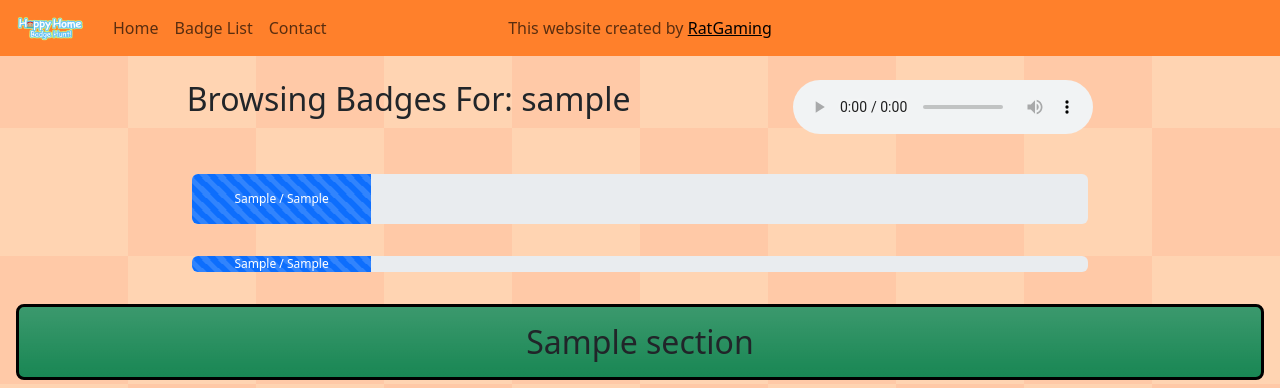
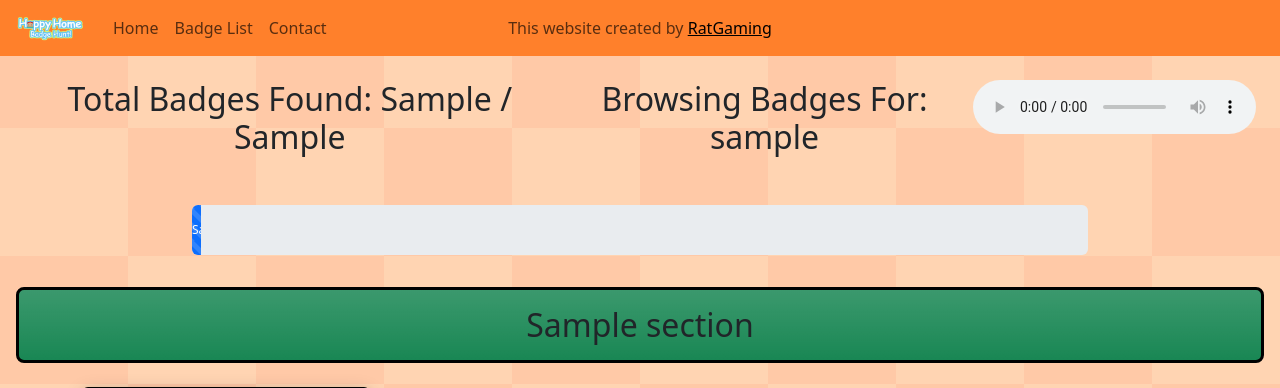
Before and after one commit to blackm-97/Happy-Home-Website, a Flask app: template templates/badgesresponse.html in a window 1280 px wide. Shown: the top 388 px of the page. Run offline with Flask 3, Linux system fonts and the light colour scheme; the template is opened without the code that fills it: most values are stand-ins (such as "Sample title", 1, 10 or a date in 2020); grey boxes marked "Sample" are stand-in pictures; some libraries are stand-ins or nearby versions.

Commit message:
Progress Bar Complete

```diff
--- /dev/null
+++ b/TODO.txt
@@ -0,0 +1,4 @@
+1. Get a working Contact Page
+2. Fix placeholder title page image
+3. Get progress bars working
+4. Fanart Page
--- a/static/styles.css
+++ b/static/styles.css
@@ -136,10 +136,6 @@
       width: 100%;
     }
 
-    .progress-bar{
-      width: 20%;
-    }
-
 
     /* All custom difficulty colors */
 
--- a/templates/badgesresponse.html
+++ b/templates/badgesresponse.html
@@ -2,7 +2,9 @@
 {% block content %}
     <header class="d-flex justify-content-evenly text-center m-4">
         <!--Rarest Badges Go Here-->
-
+        <h2>
+            Total Badges Found: {{gameData['totFoundBadges']}} / {{gameData['totBadges']}}
+        </h2>
         <h2>Browsing Badges For: {{userName}}</h2>
         <audio controls autoplay id="browse_music">
             <source src="/static/music/TrophyGallery.mp3" type="audio/mpeg">
@@ -10,12 +12,12 @@
     </header>
 
     <div class="progress-bar-container d-flex m-auto flex-column justify-content-center align-items-center">
-        <div class="progress text-center m-3" role="progressbar" aria-label="Progress Bar" aria-valuenow="{{gameData['totFoundBadges']}}" aria-valuemin="0" aria-valuemax="{{gameData['totBadges']}}" style="height: 50px">
-            <div class="progress-bar progress-bar-striped progress-bar-animated"> {{gameData['totFoundBadges']}} / {{gameData['totBadges']}}</div>
-        </div>
+        <!-- <div class="progress text-center m-3" role="progressbar" aria-label="Progress Bar" aria-valuenow="{{gameData['totFoundBadges']}}" aria-valuemin="0" aria-valuemax="{{gameData['totBadges']}}" style="height: 50px;">
+            <div class="progress-bar progress-bar-striped progress-bar-animated" style="width: {{ gameData['badgePercent'] }}%;"> {{gameData['totFoundBadges']}} / {{gameData['totBadges']}}</div>
+        </div> -->
 
-        <div class="progress text-center m-3" role="progressbar" aria-label="Progress Bar" aria-valuenow="{{gameData['totFoundBadges']}}" aria-valuemin="0" aria-valuemax="{{gameData['totBadges']}}">
-            <div class="progress-bar progress-bar-striped progress-bar-animated"> {{gameData['foundCanonBadges']}} / {{gameData['canonBadges']}}</div>
+        <div class="progress text-center m-3" role="progressbar" aria-label="Progress Bar" aria-valuenow="{{gameData['foundCanonBadges']}}" aria-valuemin="0" aria-valuemax="{{gameData['canonBadges']}}" style="height: 50px;">
+            <div class="progress-bar progress-bar-striped progress-bar-animated" style="width: {{ gameData['foundPercent'] }}%;"> {{gameData['foundCanonBadges']}} / {{gameData['canonBadges']}} Canon Badges Found</div>
         </div>
     </div>
 
@@ -67,7 +69,7 @@
                             <span class="badge bg-danger tag m-1" data-bs-toggle="tooltip" title="This is where the Artifact name would show up" data-bs-placement="bottom" style="cursor:pointer"><img class="tag-img" src="/static/images/Warp.webp" alt="Artifact Tag"> </span> <span>-- Denotes a badge which gives an <b>Artifact.</b> These are special gears that can be used within the Nexus. Hover over the icon for a moment to see the name of the given gear.</span>
                         </p>
                         <p>
-                            <span class="badge bg-primary tag m-1"><img class="tag-img" src="/static/images/red-circle.svg" alt="NonCanon Tag"></span> <span>-- Denotes a badge that does not count towards the badge total.</span>
+                            <span class="badge bg-primary tag m-1"><img class="tag-img" src="/static/images/red-circle.svg" alt="NonCanon Tag"></span> <span>-- Denotes a badge is considered <b><i>Non-canon,</i></b> and does not add to the canonical badge total</span>
                         </p>
                         <p>
                             <span class="badge bg-dark tag m-1"><img class="tag-img" src="/static/images/ShadowSwirl.webp" alt="Shadow Tag"></span> <span>-- Denotes a Shadow Badge. These are shrouded in mystery, and unnatturally difficult. These badges do not count toward the badge total.</span>
--- a/templates/home.html
+++ b/templates/home.html
@@ -45,10 +45,10 @@
                         <h5 class="card-title">A Unique and Engaging Story</h5>
                         <p class="card-text">HHBH contains a colorful cast of characters, and gripping world building that defies expectations. There is lore to discover
                             scattered across the lands connected by the Nexus. See if you can piece together the story for yourself! Most characters will be very talkative, see if
-                            you can learn more from them?
+                            you can learn more from them? There is also an official collection of the game's lore <a href="https://www.roblox.com/games/18248596/Museum" target="_blank">here!</a>
                         </p>
                         <p>
-                            I promise you there is more than just these noobs lol PUT A LINK TO A PLACE THAT HOLDS MORE LORE INFO HERE
+                            I promise you there is more than just these noobs lol
                         </p>
                     </div>
                     </div>
```
Also changed, not shown: operations.py (+9 -1 lines).
